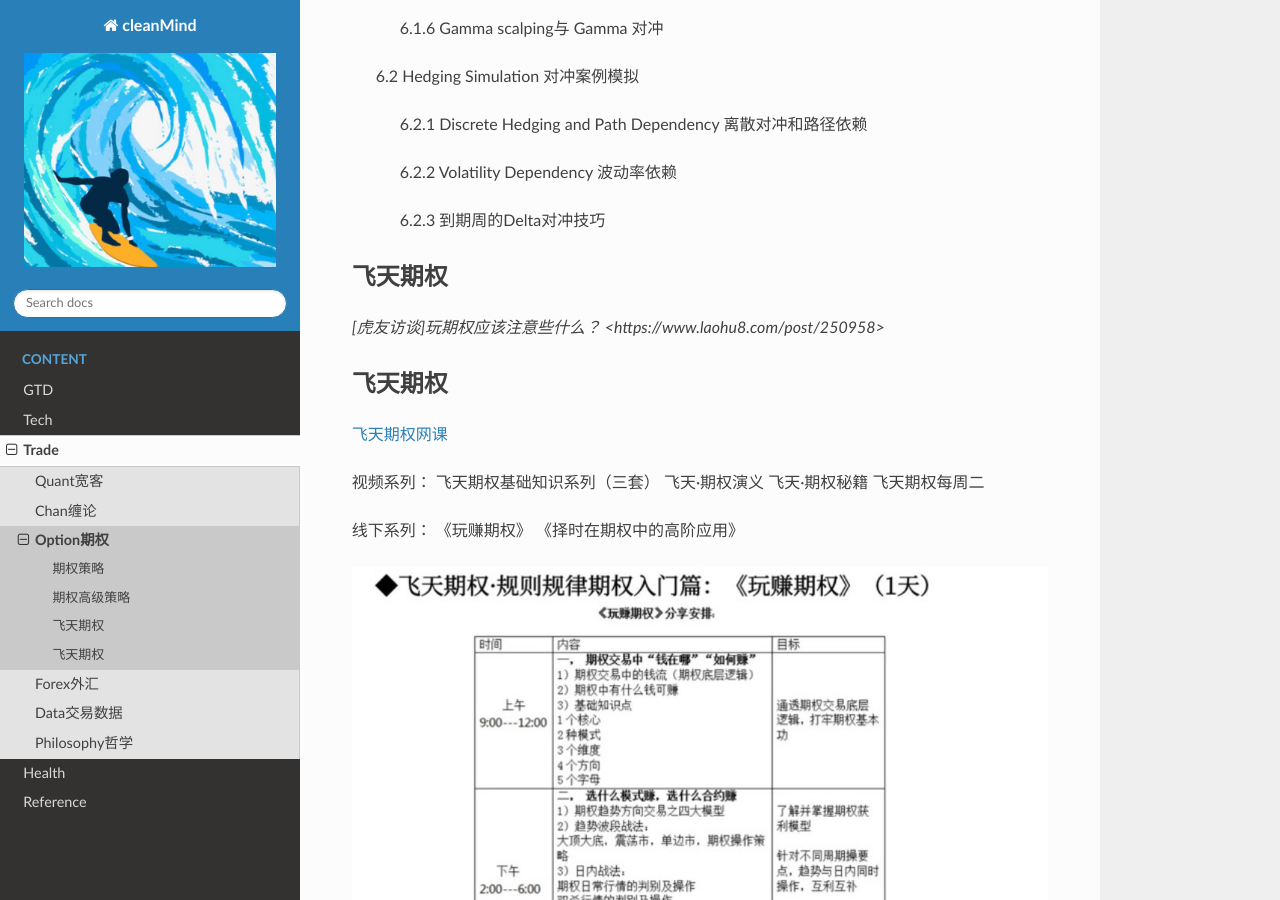
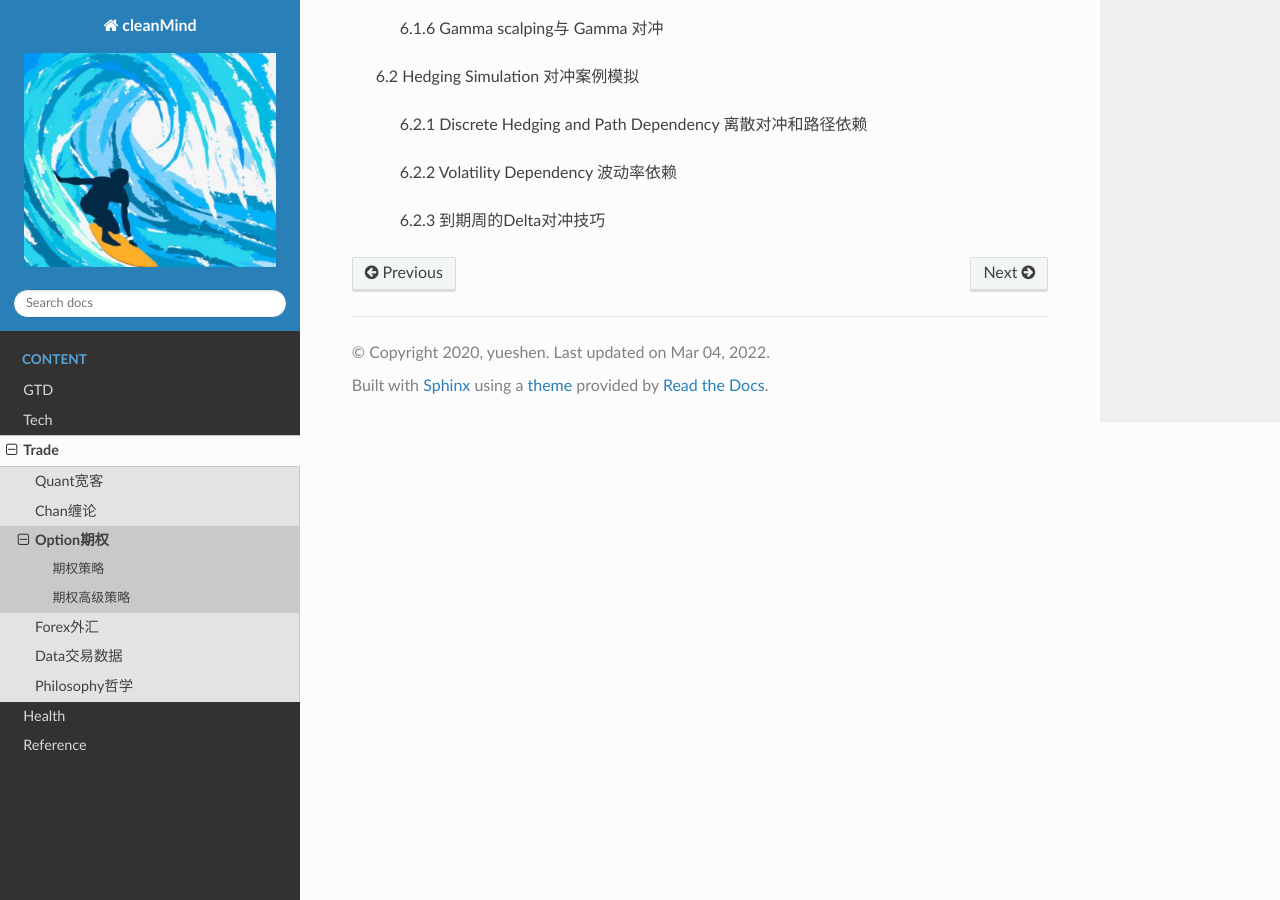
Before and after one commit to alphajayGithub/alphajayGithub.github.io, a Sphinx documentation site: the page built from docs/source/Trade/trade_option.rst, in a window 1280 px wide and 900 px high, scrolled down 6480 px. Built offline with Sphinx 7.4.7 and the Read the Docs theme 2.0.0, drawn with Linux system fonts in a browser that asks for light colours.

Commit message:
update: remove some Trade option material

```diff
--- a/docs/source/Trade/trade_option.rst
+++ b/docs/source/Trade/trade_option.rst
@@ -171,27 +171,3 @@ Part6  Hedging对冲
         6.2.2  Volatility Dependency 波动率依赖
 
         6.2.3  到期周的Delta对冲技巧
-
-
-飞天期权
------------------
-
-`[虎友访谈]玩期权应该注意些什么？ <https://www.laohu8.com/post/250958>`
-
-
-飞天期权
------------------
-
-`飞天期权网课 <https://appEU0AcIPx2046.h5.xiaoeknow.com>`_
-
-视频系列：
-飞天期权基础知识系列（三套）
-飞天·期权演义
-飞天·期权秘籍
-飞天期权每周二
-
-线下系列：
-《玩赚期权》
-《择时在期权中的高阶应用》
-
-.. image:: pic/200324_飞天期权课程表.jpg
```
Also changed, not shown: docs/source/Trade/pic/200324_飞天期权课程表.jpg (deleted).
